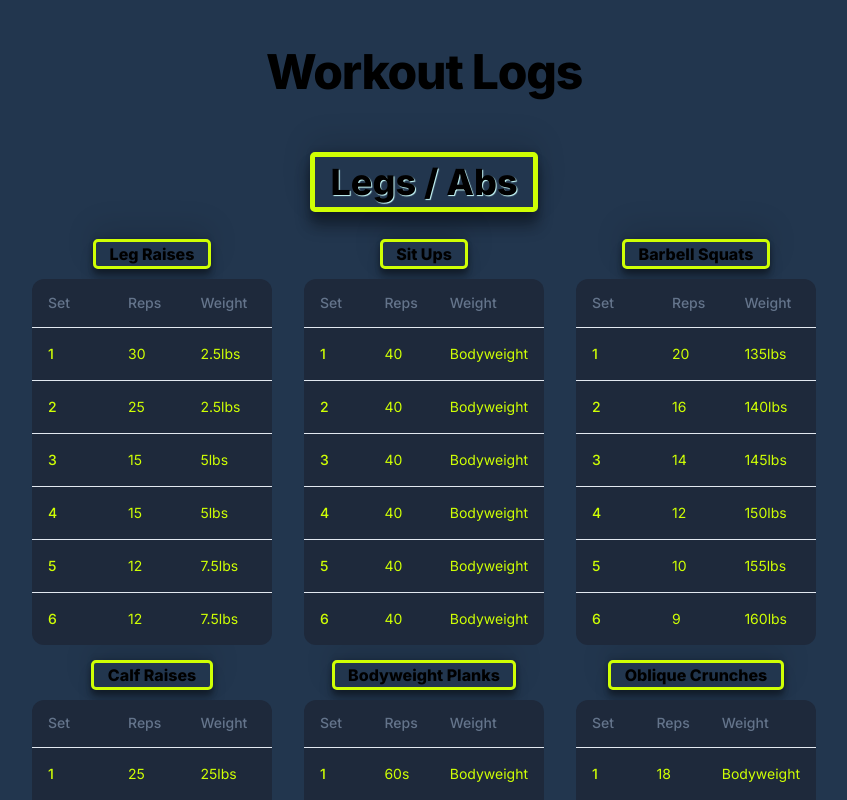
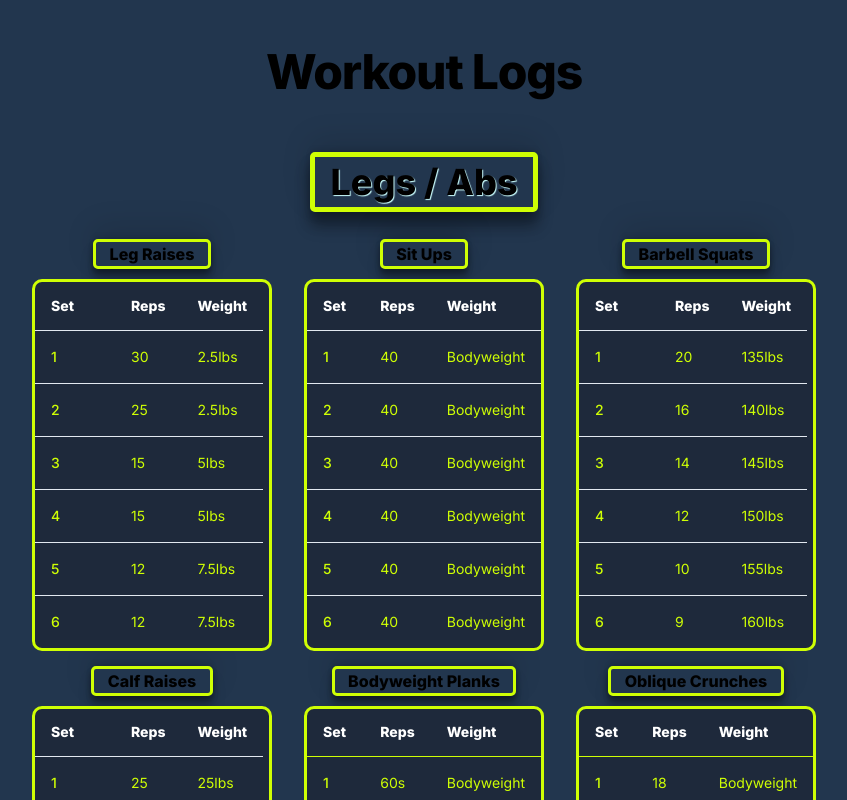
Before and after one commit to LRSORRENTI/workout-logs, a Next.js app: page / in a window 1280 px wide. Shown: the top 800 px of the page, without its empty margins (220-1067 px from the left). Built offline with nearby package versions, Linux system fonts and the light colour scheme.

Commit message:
changed font weight and color for legs / abs component

```diff
--- a/src/app/tableStyles.css
+++ b/src/app/tableStyles.css
@@ -39,6 +39,7 @@
 
 .table-color {
   color: #cfff04;
+  /* border: 1px solid #cfff04; */
 }
 
 .lift-title {
@@ -54,3 +55,12 @@
     rgba(0, 0, 0, 0.12) 0px -12px 30px, rgba(0, 0, 0, 0.12) 0px 4px 6px,
     rgba(0, 0, 0, 0.17) 0px 12px 13px, rgba(0, 0, 0, 0.09) 0px -3px 5px;
 }
+
+.table-head-wrap {
+  border-radius: 10px;
+  border: 3px solid #cfff04;
+}
+
+.table-row-1 {
+  border-bottom: 1px solid #cfff04;
+}
--- a/src/components/LegsAbs.tsx
+++ b/src/components/LegsAbs.tsx
@@ -20,11 +20,12 @@ import {
           <div className="table-wrap">
           <p className="flex justify-center text-1xl font-extrabold mb-2 lift-title" >Leg Raises</p>
   <Table className="w-60 bg-slate-800 rounded-xl mx-4 table-wrap table-color">
+  <div className="table-head-wrap">
   <TableHeader>
     <TableRow>
-      <TableHead className="w-[80px]">Set</TableHead>
-      <TableHead>Reps</TableHead>
-      <TableHead>Weight</TableHead>
+      <TableHead className="w-[80px] text-white font-extrabold ">Set</TableHead>
+      <TableHead className="text-white font-extrabold ">Reps</TableHead>
+      <TableHead className="text-white font-extrabold ">Weight</TableHead>
     </TableRow>
   </TableHeader>
   <TableBody>
@@ -59,16 +60,18 @@ import {
       <TableCell>7.5lbs</TableCell>
     </TableRow>
   </TableBody>
+  </div>
 </Table>
 </div>
 <div className="table-wrap">
 <p className="flex justify-center text-1xl font-extrabold mb-2 lift-title" >Sit Ups</p>
 <Table className="w-60 bg-slate-800 rounded-xl mx-4 table-color">
+<div className="table-head-wrap">
   <TableHeader>
     <TableRow>
-      <TableHead className="w-[80px]">Set</TableHead>
-      <TableHead>Reps</TableHead>
-      <TableHead>Weight</TableHead>
+      <TableHead className="w-[80px] text-white font-extrabold ">Set</TableHead>
+      <TableHead className="text-white font-extrabold ">Reps</TableHead>
+      <TableHead className="text-white font-extrabold ">Weight</TableHead>
     </TableRow>
   </TableHeader>
   <TableBody>
@@ -103,16 +106,19 @@ import {
       <TableCell>Bodyweight</TableCell>
     </TableRow>
   </TableBody>
+  </div>
 </Table>
 </div>
 <div className="table-wrap">
 <p className="flex justify-center text-1xl font-extrabold mb-2 lift-title" >Barbell Squats</p>
 <Table className="w-60 bg-slate-800 rounded-xl mx-4 table-color">
+<div className="table-head-wrap">
+
   <TableHeader>
 <TableRow>
-      <TableHead className="w-[80px]">Set</TableHead>
-      <TableHead>Reps</TableHead>
-      <TableHead>Weight</TableHead>
+      <TableHead className="w-[80px] text-white font-extrabold ">Set</TableHead>
+      <TableHead className="text-white font-extrabold ">Reps</TableHead>
+      <TableHead className="text-white font-extrabold ">Weight</TableHead>
     </TableRow>
   </TableHeader>
   <TableBody>
@@ -147,16 +153,18 @@ import {
       <TableCell>160lbs</TableCell>
     </TableRow>
   </TableBody>
+  </div>
 </Table>
 </div>
 <div className="table-wrap">
 <p className="flex justify-center text-1xl font-extrabold mb-2 lift-title" >Calf Raises</p>
 <Table className="w-60 bg-slate-800 rounded-xl mx-4 table-color">
+<div className="table-head-wrap">
   <TableHeader>
     <TableRow>
-      <TableHead className="w-[80px]">Set</TableHead>
-      <TableHead>Reps</TableHead>
-      <TableHead>Weight</TableHead>
+      <TableHead className="w-[80px] text-white font-extrabold ">Set</TableHead>
+      <TableHead className="text-white font-extrabold ">Reps</TableHead>
+      <TableHead className="text-white font-extrabold ">Weight</TableHead>
     </TableRow>
   </TableHeader>
   <TableBody>
@@ -191,16 +199,18 @@ import {
       <TableCell>45lbs</TableCell>
     </TableRow>
   </TableBody>
+  </div>
 </Table>
 </div>
 <div className="table-wrap">
 <p className="flex justify-center text-1xl font-extrabold mb-2 lift-title">Bodyweight Planks</p>
 <Table className="w-60 bg-slate-800 rounded-xl mx-4 table-color">
-  <TableHeader>
-    <TableRow>
-      <TableHead className="w-[80px]">Set</TableHead>
-      <TableHead>Reps</TableHead>
-      <TableHead>Weight</TableHead>
+<div className="table-head-wrap">
+<TableHeader>
+    <TableRow className="table-row-1">
+      <TableHead className="w-[80px] text-white font-extrabold ">Set</TableHead>
+      <TableHead className=" text-white font-extrabold ">Reps</TableHead>
+      <TableHead className=" text-white font-extrabold ">Weight</TableHead>
     </TableRow>
   </TableHeader>
   <TableBody>
@@ -235,16 +245,18 @@ import {
       <TableCell>Bodyweight</TableCell>
     </TableRow>
   </TableBody>
+  </div>
 </Table>
 </div>
 <div className="table-wrap">
 <p className="flex justify-center text-1xl font-extrabold mb-2 lift-title">Oblique Crunches</p>
-<Table className="w-60 bg-slate-800 rounded-xl mx-4 table-color">
+<Table className="w-60 bg-slate-800 rounded-xl mx-4 table-color" >
+  <div className="table-head-wrap">
   <TableHeader>
-    <TableRow>
-      <TableHead className="w-[80px]">Set</TableHead>
-      <TableHead>Reps</TableHead>
-      <TableHead>Weight</TableHead>
+    <TableRow className="table-row-1">
+      <TableHead className="w-[80px] text-white font-extrabold ">Set</TableHead>
+      <TableHead className=" text-white font-extrabold ">Reps</TableHead>
+      <TableHead className=" text-white font-extrabold ">Weight</TableHead>
     </TableRow>
   </TableHeader>
   <TableBody>
@@ -279,6 +291,7 @@ import {
       <TableCell>Bodyweight</TableCell>
     </TableRow>
   </TableBody>
+  </div>
 </Table>
 </div>
 </div>
```
